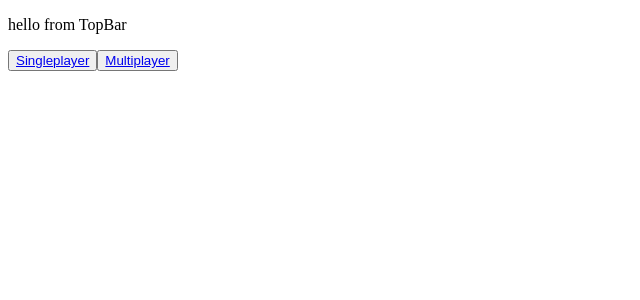
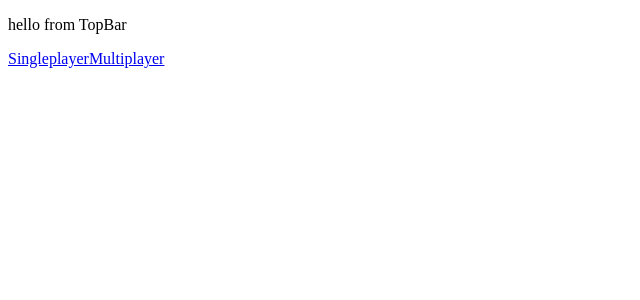
Before and after one commit to beiweitemderbeste/vocab, a React (Vite) app in the folder web/: page / in a window 1280 px wide. Shown: the top 300 px of the page, without its empty margins (0-640 px from the left). Built offline with nearby package versions, Linux system fonts and the light colour scheme.

Commit message:
removing buttons

```diff
--- a/web/src/components/MainMenu.tsx
+++ b/web/src/components/MainMenu.tsx
@@ -6,8 +6,8 @@ const MainMenu = () => {
   return (
     <>
       <TopBar />
-      <button><Link to="/singleplayer">Singleplayer</Link></button>
-      <button><Link to="/multiplayer">Multiplayer</Link></button>
+      <Link to="/singleplayer">Singleplayer</Link>
+      <Link to="/multiplayer">Multiplayer</Link>
     </>
   );
 };
```
